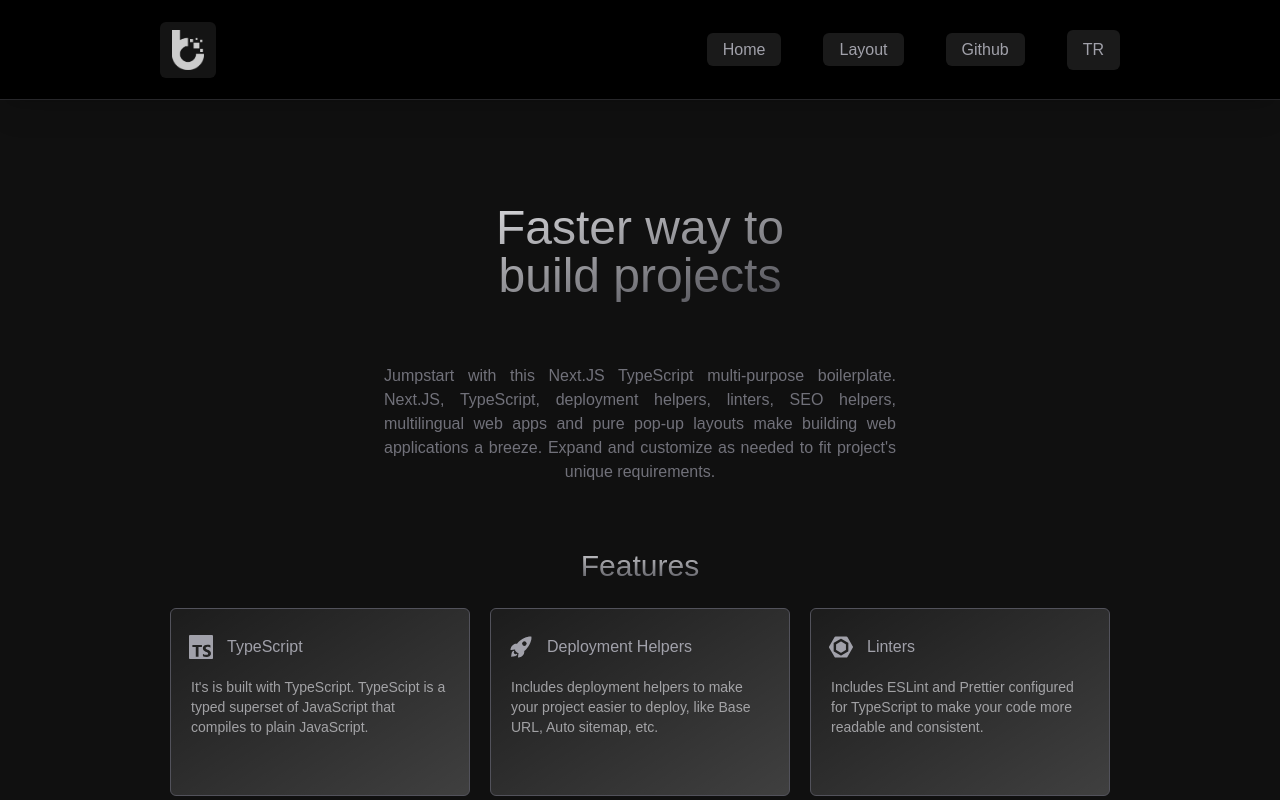
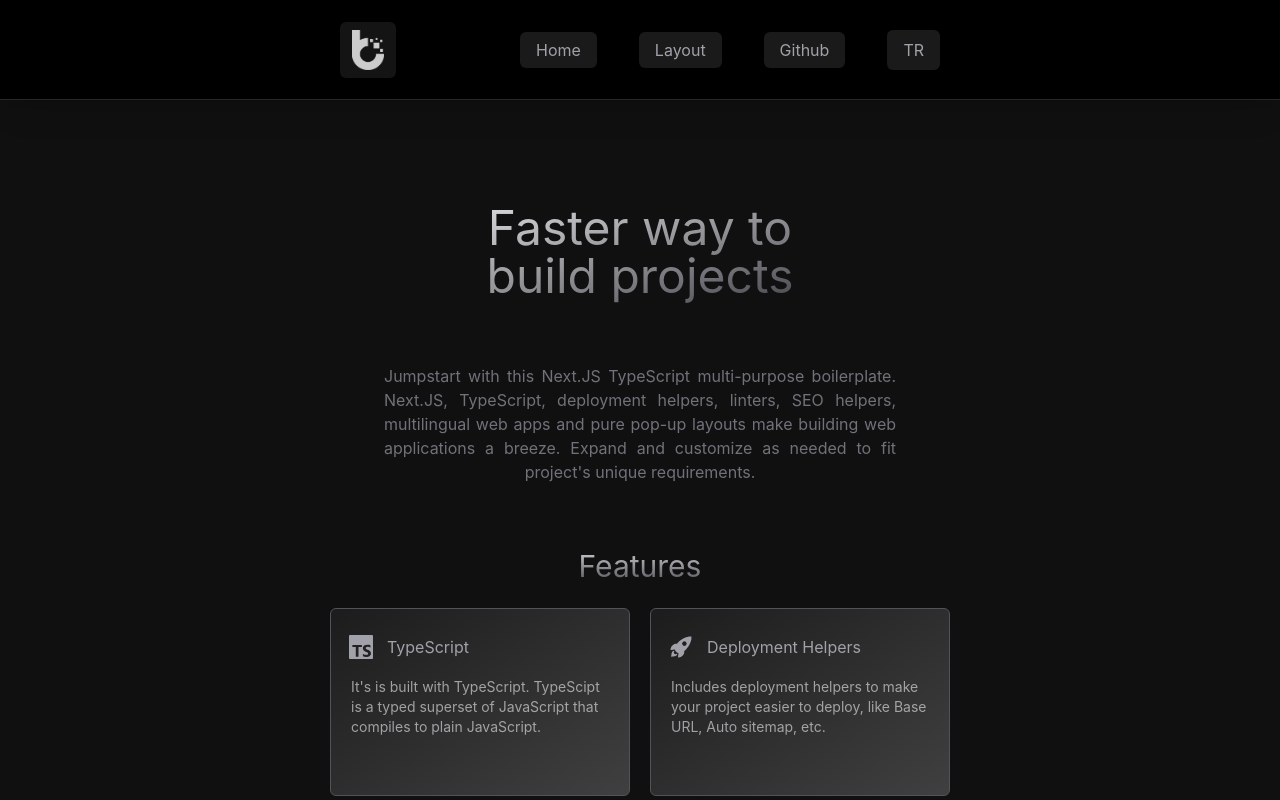
Before and after one commit to Beyond-Codes/beyond-next-ts-boilerplate, a Next.js app: page / in a window 1280 px wide. Shown: the top 800 px of the page. Built offline with nearby package versions, Linux system fonts and the light colour scheme.

Commit message:
feat: def plugins

```diff
--- a/tailwind.config.js
+++ b/tailwind.config.js
@@ -4,10 +4,10 @@ module.exports = {
   theme: {
     extend: {
       maxWidth: {
-        theme: '1000px',
+        theme: '40rem',
       },
       fontFamily: {
-        theme: 'Poppins, sans-serif',
+        theme: 'Inter',
       },
     },
   },
```
